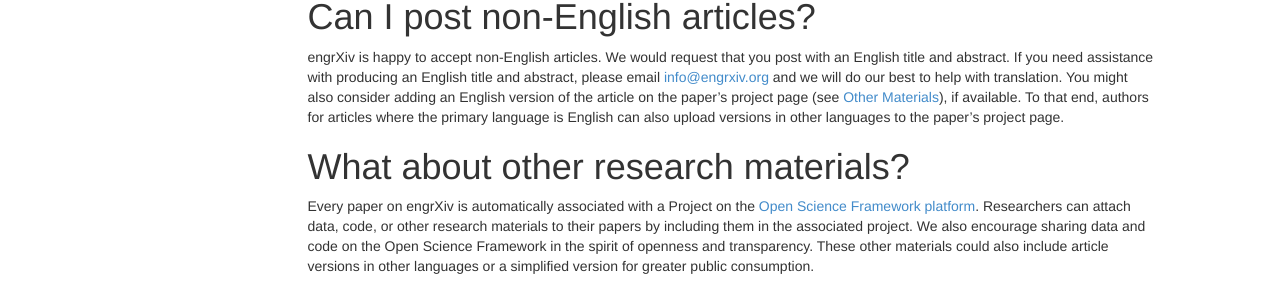
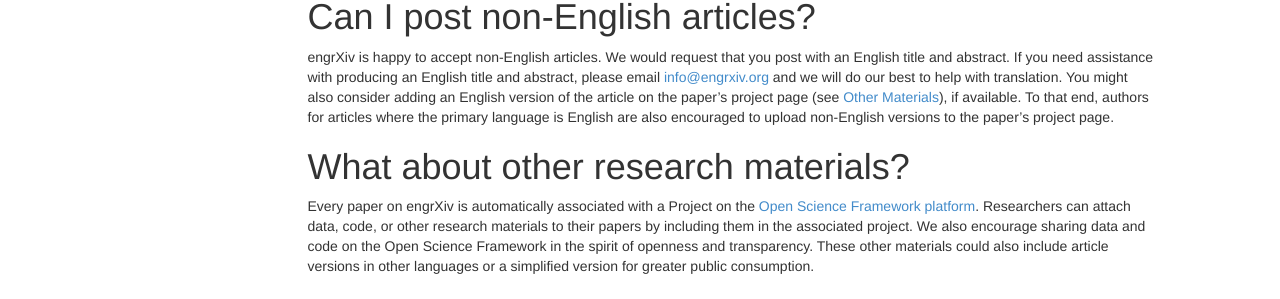
Before and after one commit to OpenEngr/engrXiv, a Jekyll site: the page built from faq/index.md, in a window 1280 px wide and 900 px high, scrolled down 2059 px. Shown: the part 171-470 px from the top of the window. Built offline with Jekyll 4.4.1, drawn with Linux system fonts in a browser that asks for light colours; our own code applies the rules of GitHub Pages for plain Markdown files; comment, search, counter and statistics services are not loaded.

Commit message:
encourage non-English for English authors

```diff
--- a/faq/index.md
+++ b/faq/index.md
@@ -47,7 +47,7 @@ Although engrXiv is part of the [Open Science Framework Preprints service](http:
 
 # <a name="multilang"></a>Can I post non-English articles?
 
-engrXiv is happy to accept non-English articles. We would request that you post with an English title and abstract. If you need assistance with producing an English title and abstract, please email [info@engrxiv.org](mailto:info@engrxiv.org) and we will do our best to help with translation. You might also consider adding an English version of the article on the paper's project page (see [Other Materials](#other-materials)), if available. To that end, authors for articles where the primary language is English can also upload versions in other languages to the paper's project page.
+engrXiv is happy to accept non-English articles. We would request that you post with an English title and abstract. If you need assistance with producing an English title and abstract, please email [info@engrxiv.org](mailto:info@engrxiv.org) and we will do our best to help with translation. You might also consider adding an English version of the article on the paper's project page (see [Other Materials](#other-materials)), if available. To that end, authors for articles where the primary language is English are also encouraged to upload non-English versions to the paper's project page.
 
 # <a name="other-materials"></a>What about other research materials?
 
```
